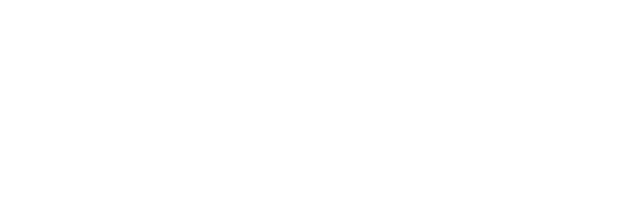
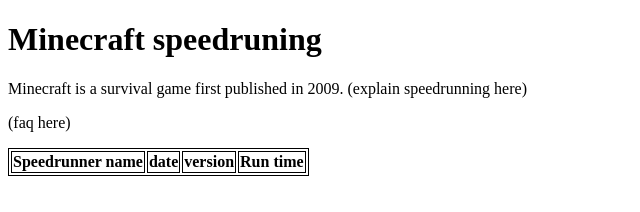
Before and after one commit to edward-G1thub/minecraft-speedruns, a plain HTML site: page index.html in a window 1280 px wide. Shown: the whole page, without its empty margins (0-640 px from the left). Drawn offline with Linux system fonts and the light colour scheme.

Commit message:
Added table + text

```diff
--- a/index.html
+++ b/index.html
@@ -1,10 +1,20 @@
 <!DOCTYPE html>
+<style>
+table,th,td {
+border: 1px solid black;
+}
+</style>
 <html lang="en">
 <head>
     <meta charset="UTF-8">
-    <title>Title</title>
+    <title>Minecraft Speedruns</title>
 </head>
 <body>
-
+<h1>Minecraft speedruning</h1>
+<p> Minecraft is a survival game first published in 2009. (explain speedrunning here)</p>
+<p>(faq here)</p>
+<table>
+<tr><th>Speedrunner name </th><th>date</th><th>version</th><th>Run time</th></tr>
+</table>
 </body>
 </html>
```
